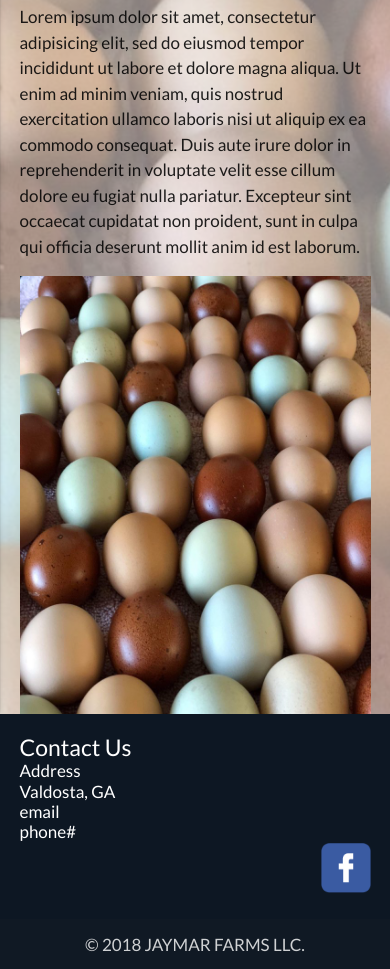
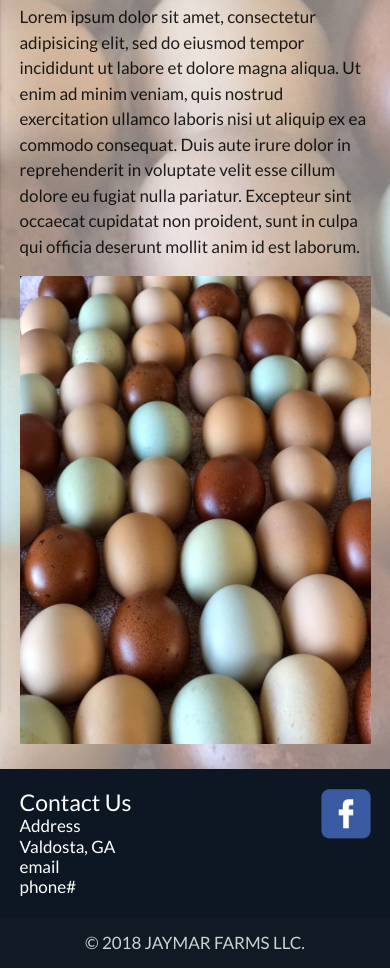
Before and after one commit to mcollins33/jaymarfarms, a plain HTML site: page eggs.html in a window 390 px wide. Shown: the part 193-1162 px from the top of the page. Drawn offline with nearby package versions, Linux system fonts and the light colour scheme; a web font is replaced by a local one.

Commit message:
fix footer covering image on mobile

```diff
--- a/css/style.css
+++ b/css/style.css
@@ -141,4 +141,8 @@ li {
     li {
         line-height: 100px;
     }
+
+    .page-footer {
+       bottom: -197.2px;
+    }
 }
--- a/eggs.html
+++ b/eggs.html
@@ -51,14 +51,14 @@
     <footer class="page-footer">
         <div class="container">
             <div class="row">
-                <div class="col l6 s12">
+                <div class="col l6 s6">
                     <h5 class="contact" class="white-text">Contact Us</h5>
                     <p class="contact">Address</p>
                     <p class="contact">Valdosta, GA</p>
                     <p class="contact">email</p>
                     <p class="contact">phone#</p>
                 </div>
-                <div class="col l6 s12" id="linkposition">
+                <div class="col l6 s6" id="linkposition">
                     <a class="grey-text text-lighten-4" href="https://www.facebook.com/marnie.seber/"><img id="facebook" src="./images/facebook.png" alt="facebook" /></a>
                 </div>
             </div>
```
Also changed, not shown: chicken.html (+2 -2 lines), fall.html (+2 -2 lines), honey.html (+2 -2 lines), spring.html (+2 -2 lines).
